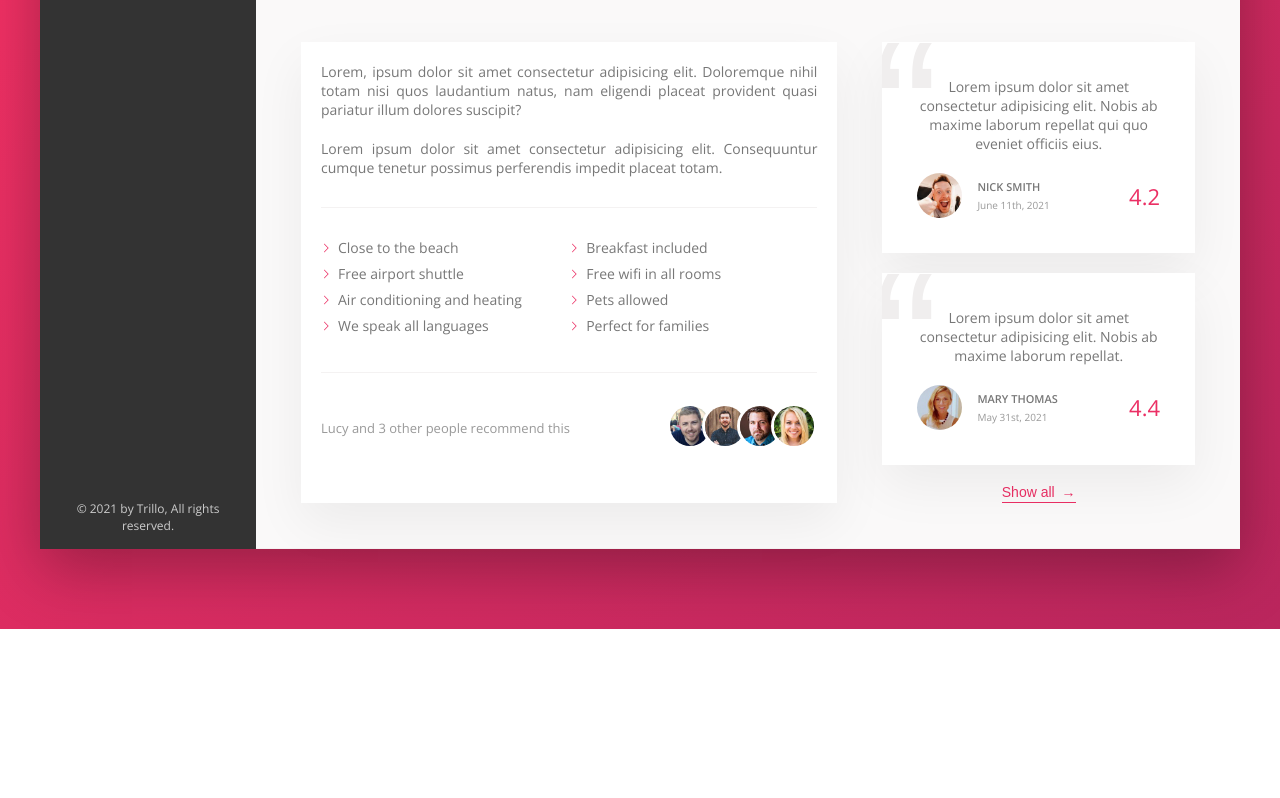
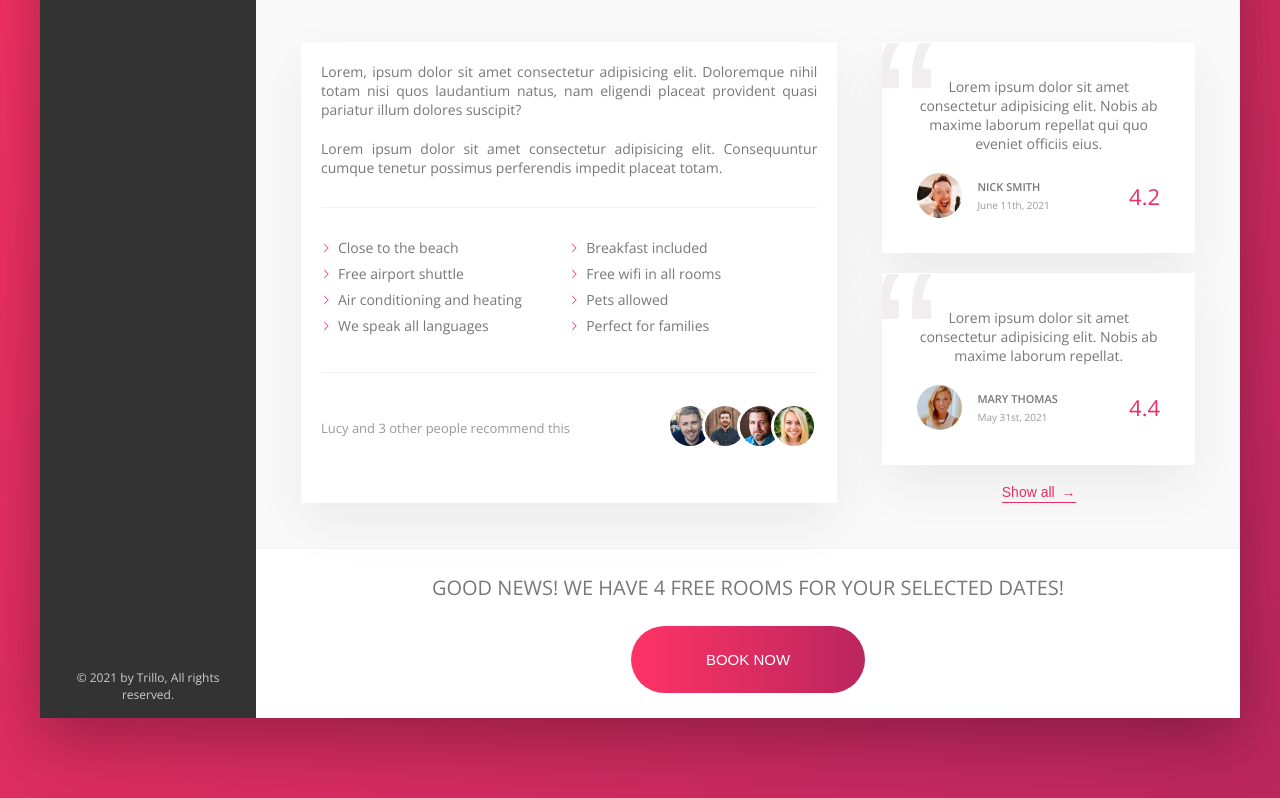
Before and after one commit to bechandrakant/travel-project, a website: page index.html in a window 1280 px wide. Shown: the part 465-1263 px from the top of the page. Before the commit the page ends 1094 px from the top, so only its background shows below. Drawn offline with nearby package versions, Linux system fonts and the light colour scheme.

Commit message:
feat(cta): implemented call to action

```diff
--- a/index.html
+++ b/index.html
@@ -222,6 +222,15 @@
               <button class="btn-inline">Show all <span>&rarr;</span></button>
             </div>
           </div>
+          <div class="cta">
+            <h2 class="cta__book-now">
+              Good News! We have 4 free rooms for your selected dates!
+            </h2>
+            <button class="btn">
+              <div class="btn__visible">Book Now</div>
+              <div class="btn__invisible">Only 4 rooms left</div>
+            </button>
+          </div>
         </main>
       </div>
     </div>
--- a/sass/_components.scss
+++ b/sass/_components.scss
@@ -421,3 +421,72 @@
     z-index: 1;
   }
 }
+
+// Call to action
+.cta {
+  padding: 2.5rem 0;
+  text-align: center;
+
+  &__book-now {
+    font-size: 2rem;
+    font-weight: 300;
+    text-transform: uppercase;
+    margin-bottom: 2.5rem;
+  }
+}
+
+.btn {
+  font-size: 1.5rem;
+  font-weight: 300;
+  text-transform: uppercase;
+  border-radius: 100px;
+  border: none;
+  background-image: linear-gradient(
+    to right,
+    var(--color-primary-light),
+    var(--color-primary-dark)
+  );
+  color: white;
+  position: relative;
+  overflow: hidden;
+  cursor: pointer;
+
+  &:focus {
+    outline: none;
+    animation: pulsate 1s infinite;
+  }
+
+  & > * {
+    display: inline-block;
+    height: 100%;
+    width: 100%;
+    transition: all 0.2s;
+  }
+
+  &__visible {
+    padding: 2.5rem 7.5rem;
+  }
+
+  &__invisible {
+    padding: 2.5rem 0;
+    position: absolute;
+    top: -100%;
+    left: 0;
+  }
+
+  &:hover {
+    background-image: linear-gradient(
+      to left,
+      var(--color-primary-light),
+      var(--color-primary-dark)
+    );
+  }
+
+  &:hover &__visible {
+    transform: translateY(100%);
+  }
+
+  &:hover &__invisible {
+    top: 0;
+  }
+}
```
Also changed, not shown: css/style.css.
